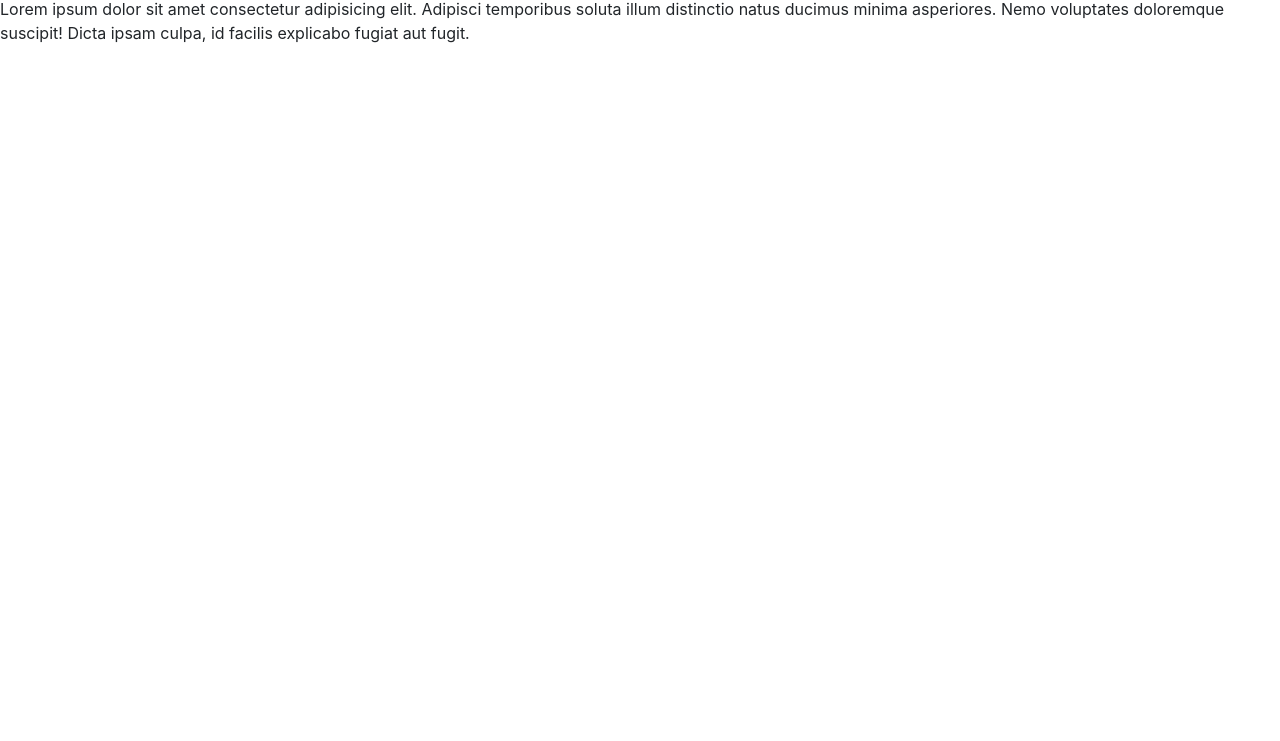
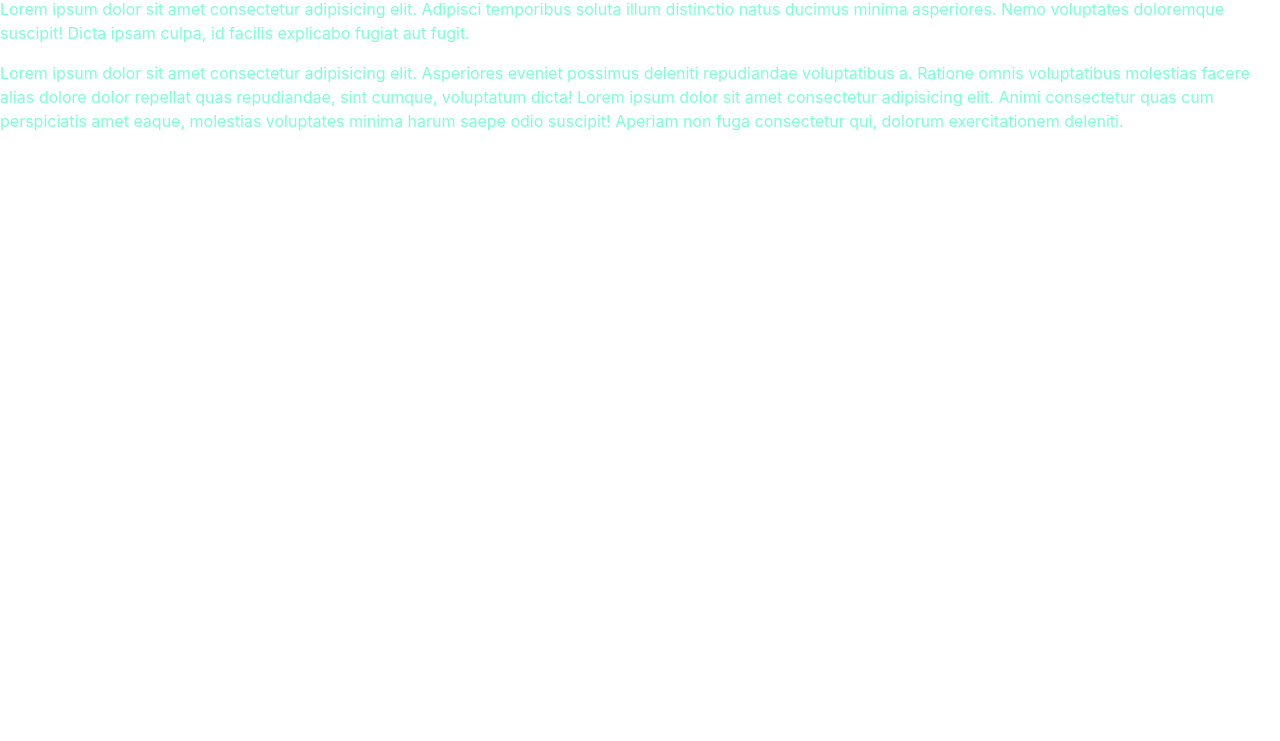
Before and after one commit to Olivernio/EjemploGit_sec3, a plain HTML site: page index.html in a window 1280 px wide. Shown: the part 59-800 px from the top of the page. Drawn offline with nearby package versions, Linux system fonts and the light colour scheme.

Commit message:
base html v3

```diff
--- a/index.html
+++ b/index.html
@@ -7,12 +7,17 @@
 
     <!-- Bootstrap CSS -->
     <link rel="stylesheet" href="https://cdn.jsdelivr.net/npm/bootstrap@4.0.0/dist/css/bootstrap.min.css" integrity="sha384-Gn5384xqQ1aoWXA+058RXPxPg6fy4IWvTNh0E263XmFcJlSAwiGgFAW/dAiS6JXm" crossorigin="anonymous">
+    <link rel="stylesheet" href="style.css">
 
     <title>Mi GIT!</title>
   </head>
   <body>
     <h1>Mi GIT</h1>
     <p>Lorem ipsum dolor sit amet consectetur adipisicing elit. Adipisci temporibus soluta illum distinctio natus ducimus minima asperiores. Nemo voluptates doloremque suscipit! Dicta ipsam culpa, id facilis explicabo fugiat aut fugit.</p>
+
+    <p>Lorem ipsum dolor sit amet consectetur adipisicing elit. Asperiores eveniet possimus deleniti repudiandae voluptatibus a. Ratione omnis voluptatibus molestias facere alias dolore dolor repellat quas repudiandae, sint cumque, voluptatum dicta!
+      Lorem ipsum dolor sit amet consectetur adipisicing elit. Animi consectetur quas cum perspiciatis amet eaque, molestias voluptates minima harum saepe odio suscipit! Aperiam non fuga consectetur qui, dolorum exercitationem deleniti.
+    </p>
 
     <!-- Optional JavaScript -->
     <!-- jQuery first, then Popper.js, then Bootstrap JS -->
```
Also changed, not shown: pagina2.html (added, +12 -0 lines).
